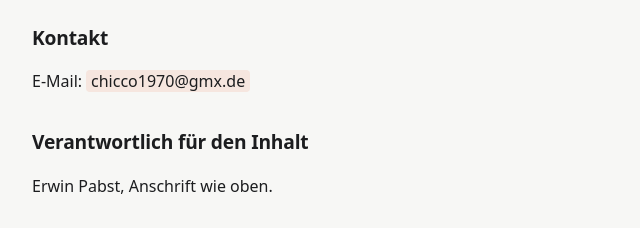
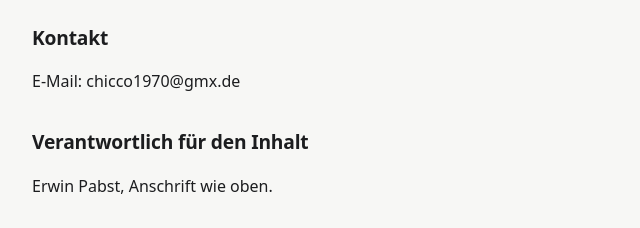
Before and after one commit to Chicco70/chicco70.github.io, a plain HTML site: page impressum.html in a window 1280 px wide. Shown: the part 323-551 px from the top of the page, 134-774 px from the left. Drawn offline with Linux system fonts and the light colour scheme.

Commit message:
Remove 'todo' class from email span

```diff
--- a/impressum.html
+++ b/impressum.html
@@ -31,7 +31,7 @@
     </address>
 
     <h2>Kontakt</h2>
-    <p>E-Mail: <span class="todo">chicco1970@gmx.de</span></p>
+    <p>E-Mail: <span>chicco1970@gmx.de</span></p>
 
     <h2>Verantwortlich für den Inhalt</h2>
     <p><span>Erwin Pabst</span>, Anschrift wie oben.</p>
```
